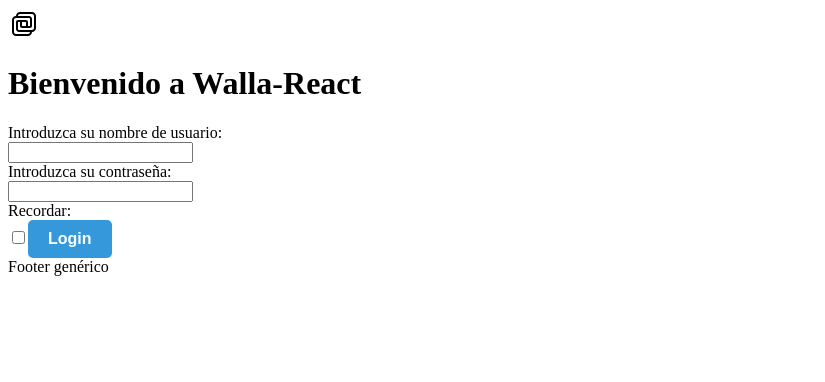
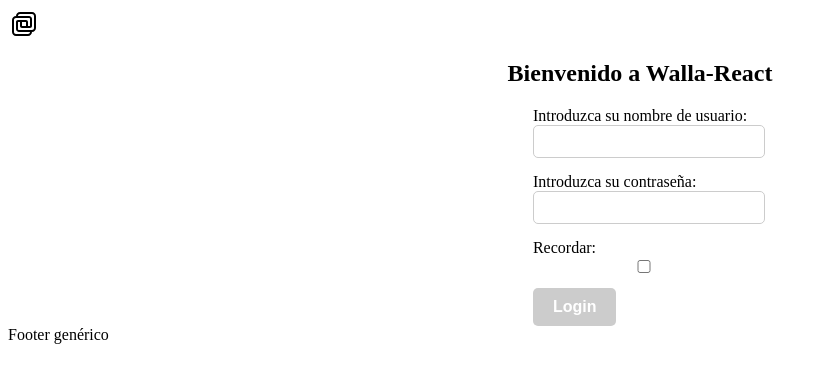
Before and after one commit to Sauldom/Practica-fundamentos-react, a React (Vite) app in the folder walla-react/: page /login in a window 1280 px wide. Shown: the top 382 px of the page, without its empty margins (0-825 px from the left). Built offline with nearby package versions, Linux system fonts and the light colour scheme.

Commit message:
estilos y placeholder de photo cuando no exista

```diff
--- a/walla-react/src/App.jsx
+++ b/walla-react/src/App.jsx
@@ -5,6 +5,7 @@ import { Route, Routes, Navigate, Outlet } from "react-router-dom";
 import NewAdsPage from "./newAdsPage/newAdsPage.jsx";
 import AdDetailPage from "./adsPage/componentes/adDetailPage.jsx";
 import AuthRoute from "./authorize/components/ProtectRoutes.jsx";
+import NotFoundPage from "./util/errorPage.jsx";
 
 function App() {
   return (
@@ -29,7 +30,7 @@ function App() {
       <Route path="/" element={<Navigate to="/login" />} />
 
       <Route path="*" element={<Navigate to="/404" />} />
-      <Route path="/404" element={<div>404 Not found</div>} />
+      <Route path="/404" element={<NotFoundPage />} />
     </Routes>
   );
 }
--- a/walla-react/src/adsPage/adsPage.jsx
+++ b/walla-react/src/adsPage/adsPage.jsx
@@ -3,6 +3,7 @@ import { getAds } from "../service/service.jsx";
 import Advertisement from "./componentes/advertisement.jsx";
 import Layout from "./componentes/layout/Layout.jsx";
 import { Link } from "react-router-dom";
+import "./adsPageStyle.css";
 
 function AdsPage() {
   const [ads, setAds] = useState([]);
@@ -39,7 +40,7 @@ function AdsPage() {
 
   return (
     <Layout>
-      <div className="titulo">Pagina de anuncios</div>
+      <h1 className="titulo">Pagina de anuncios</h1>
       <form className="from-filter">
         <div className="filters">
           <label htmlFor="name">Filtrar por nombre:</label>
--- /dev/null
+++ b/walla-react/src/adsPage/adsPageStyle.css
@@ -0,0 +1,51 @@
+.titulo {
+  font-size: 24px;
+  margin-bottom: 20px;
+}
+
+.form-filter {
+  margin-bottom: 20px;
+}
+
+.filters {
+  margin-bottom: 20px;
+}
+
+.filter-label {
+  display: block;
+  margin-bottom: 5px;
+}
+
+.filter-input {
+  width: 100%;
+  padding: 8px;
+  border: 1px solid #ccc;
+  border-radius: 4px;
+}
+
+.radio-options {
+  display: flex;
+  margin-top: 5px;
+}
+
+.radio-label {
+  margin-right: 20px;
+}
+
+.ad-list {
+  list-style: none;
+  padding: 0;
+}
+
+.ad-item {
+  margin-bottom: 20px;
+}
+
+.ad-link {
+  text-decoration: none;
+  color: #333;
+}
+
+.no-ads-message {
+  font-style: italic;
+}
--- a/walla-react/src/adsPage/componentes/adDetailAd.jsx
+++ b/walla-react/src/adsPage/componentes/adDetailAd.jsx
@@ -9,7 +9,15 @@ const AdvertisementDetail = ({ createdAt, name, photo, sale, price, tags }) => {
   return (
     <div className="advertisement">
       <div className="ad-name">{name}</div>
-      <img className="ad-photo" src={photo} alt="Advertisement Photo" />
+      <img
+        className="ad-photo"
+        src={
+          photo
+            ? photo
+            : "https://cdn-icons-png.flaticon.com/512/3271/3271001.png"
+        }
+        alt="Advertisement Photo"
+      />
       <div className="ad-sale">{sale ? "En venta" : "En compra"}</div>
       <div className="ad-price">{price} €</div>
       <div className="ad-tags">
--- a/walla-react/src/adsPage/componentes/adDetailPage.jsx
+++ b/walla-react/src/adsPage/componentes/adDetailPage.jsx
@@ -2,8 +2,8 @@ import { useNavigate, useParams } from "react-router-dom";
 import Layout from "./layout/Layout";
 import { useEffect, useState } from "react";
 import { deleteAd, getAdsDetail } from "../../service/service.jsx";
-import Advertisement from "./advertisement.jsx";
 import Button from "./StyledButton.jsx";
+import AdvertisementDetail from "./adDetailAd.jsx";
 
 function AdDetailPage() {
   const params = useParams();
@@ -38,7 +38,7 @@ function AdDetailPage() {
     <Layout>
       <div className="titulo-detalle">Página de detalle de anuncio</div>
       {ad ? (
-        <Advertisement
+        <AdvertisementDetail
           id={ad.id}
           createdAt={ad.createdAt}
           name={ad.name}
--- a/walla-react/src/adsPage/componentes/layout/Header.jsx
+++ b/walla-react/src/adsPage/componentes/layout/Header.jsx
@@ -3,7 +3,7 @@ import Button from "../StyledButton";
 import { useAuth } from "../../../authorize/context.jsx";
 import { Link, NavLink, useLocation } from "react-router-dom";
 import LogoutButton from "../logoutButton/logOut.jsx";
-
+import "./headerStyle.css";
 function Header() {
   const { isLogged, onLogout } = useAuth();
   const location = useLocation();
@@ -19,12 +19,14 @@ function Header() {
         <nav>
           {location.pathname !== "/adverts/new" && (
             <NavLink to="/adverts/new">
-              <Button>Crear Anuncio</Button>
+              <Button className="">Crear Anuncio</Button>
             </NavLink>
           )}
 
           {isLogged ? (
-            <LogoutButton onClick={onLogout}>Log out</LogoutButton>
+            <LogoutButton className="logout-button" onClick={onLogout}>
+              Log out
+            </LogoutButton>
           ) : null}
         </nav>
       )}
--- /dev/null
+++ b/walla-react/src/adsPage/componentes/layout/headerStyle.css
@@ -0,0 +1,31 @@
+.header-container {
+  display: flex;
+  align-items: center;
+  justify-content: space-between;
+  padding: 10px 20px;
+  background-color: #f0f0f0;
+}
+
+.logo-link {
+  text-decoration: none;
+}
+
+.header-logo {
+  margin-right: 20px;
+}
+
+.nav-container {
+  display: flex;
+  align-items: center;
+}
+
+.nav-link {
+  text-decoration: none;
+}
+
+.logout-button {
+  margin-left: 10px;
+}
+.new-ad-button {
+  margin-right: 20px;
+}
--- a/walla-react/src/loginPage/loginPage.jsx
+++ b/walla-react/src/loginPage/loginPage.jsx
@@ -4,6 +4,7 @@ import { useLocation, useNavigate } from "react-router-dom";
 import Layout from "../adsPage/componentes/layout/Layout.jsx";
 import { useAuth } from "../authorize/context.jsx";
 import Button from "../adsPage/componentes/StyledButton.jsx";
+import "./loginPageStyle.css";
 function LoginPage() {
   const { onLogin } = useAuth();
   const [formValues, setFormValues] = useState({
--- /dev/null
+++ b/walla-react/src/loginPage/loginPageStyle.css
@@ -0,0 +1,50 @@
+.loginPage {
+  display: flex;
+  flex-direction: column;
+  align-items: center;
+}
+
+.title-Welcome {
+  font-size: 24px;
+  margin-bottom: 20px;
+}
+
+.form-label {
+  margin-bottom: 10px;
+}
+
+.loginForm-field {
+  width: 100%;
+  padding: 8px;
+  margin-bottom: 15px;
+  border: 1px solid #ccc;
+  border-radius: 5px;
+}
+
+.loginForm-field:focus {
+  outline: none;
+  border-color: #007bff;
+}
+
+.loginForm-field[type="checkbox"] {
+  margin-right: 5px;
+}
+
+.logIn-Button {
+  padding: 10px 20px;
+  background-color: #007bff;
+  color: #fff;
+  border: none;
+  border-radius: 5px;
+  cursor: pointer;
+}
+
+.logIn-Button:disabled {
+  background-color: #ccc;
+  cursor: not-allowed;
+}
+
+.loginPage-error {
+  margin-top: 15px;
+  color: red;
+}
--- /dev/null
+++ b/walla-react/src/util/errorPage.jsx
@@ -0,0 +1,10 @@
+function NotFoundPage() {
+  return (
+    <div>
+      <h1>404 - Página no encontrada</h1>
+      <p>Puede que hayamos tenido un error.</p>
+    </div>
+  );
+}
+
+export default NotFoundPage;
```
